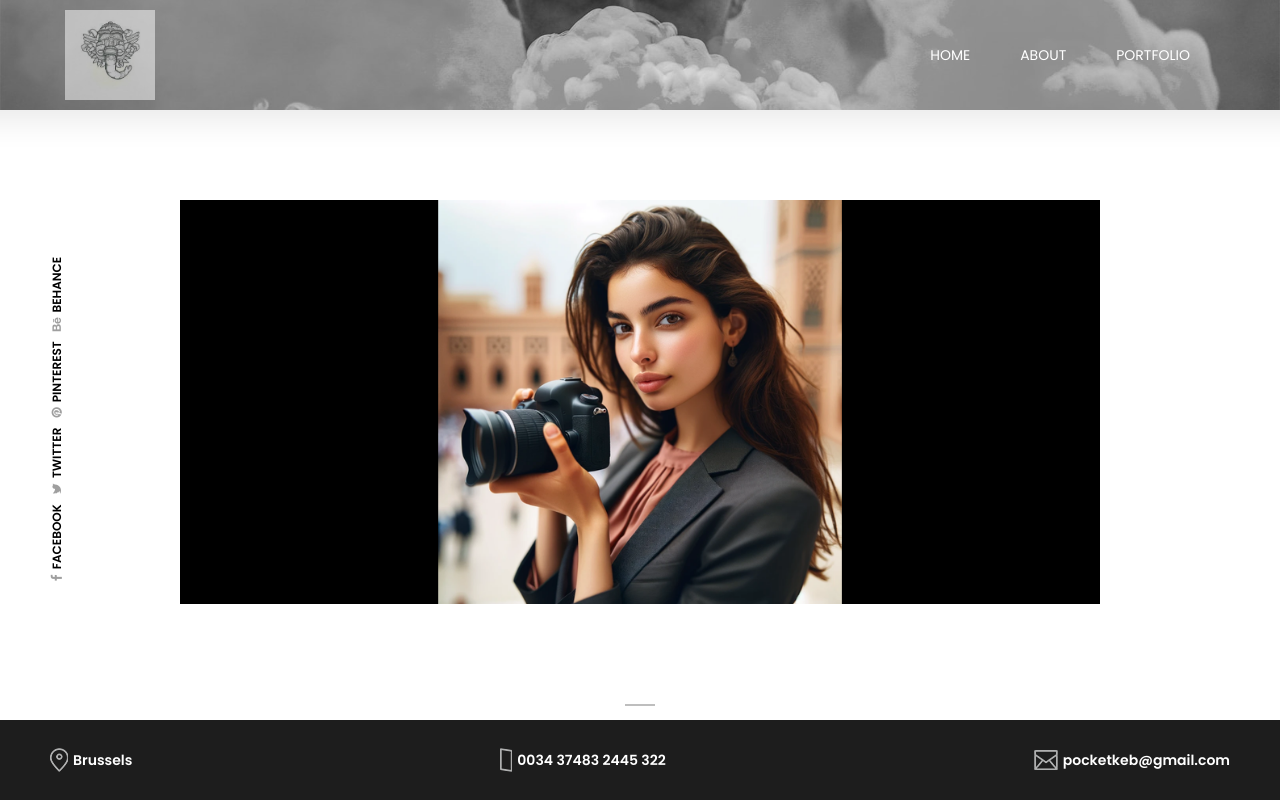
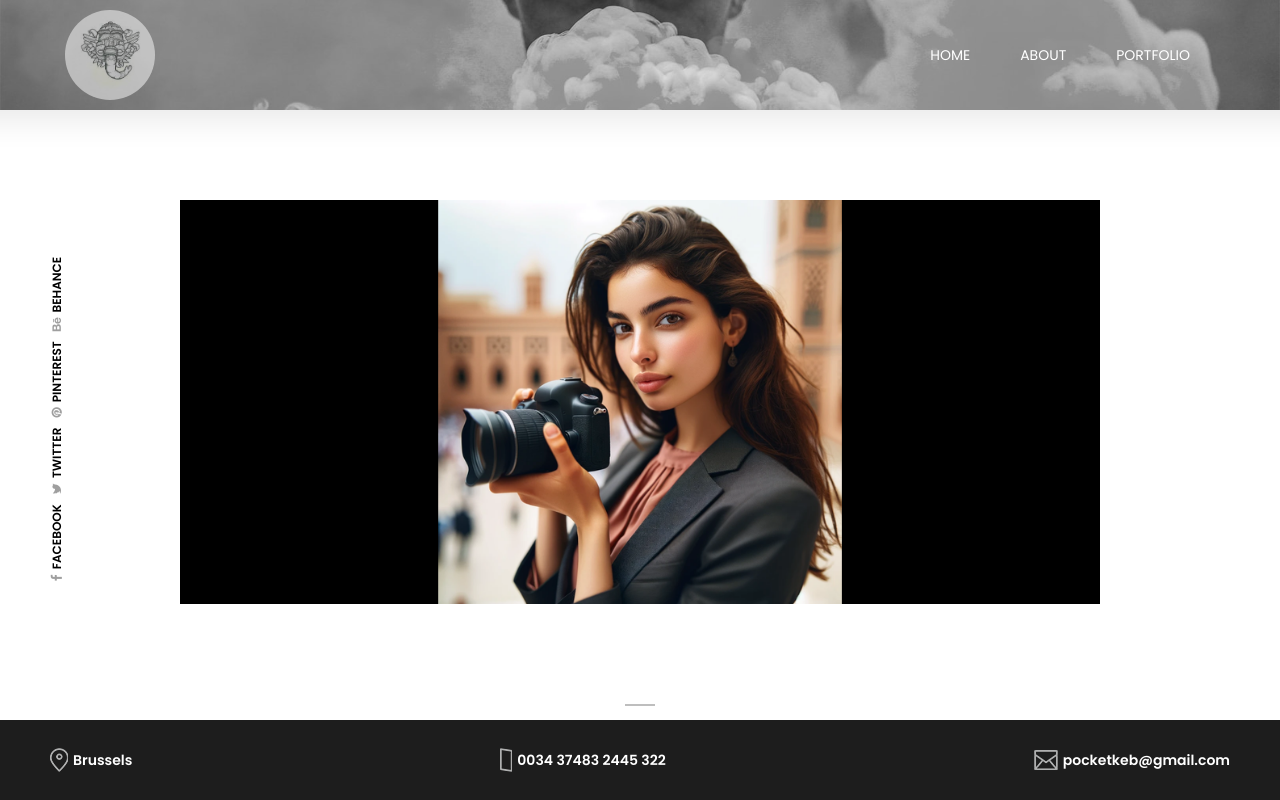
Before and after one commit to ryakeb/pocketkeb, a plain HTML site: page about-me.html in a window 1280 px wide. Shown: the top 800 px of the page. Drawn offline with Linux system fonts and the light colour scheme.

Commit message:
logo change

```diff
--- a/about-me.html
+++ b/about-me.html
@@ -56,8 +56,9 @@
                     <div class="main-menu h-100">
                         <nav class="navbar h-100 navbar-expand-lg">
                             <!-- Logo Area  -->
-                            <a class="navbar-brand" href="index.html"><img src="img/pocketkeb.jpeg" alt="Logo"
-                                    style="width: 90px; height: 90px; opacity: 0.5;"></a>
+                            <a class="navbar-brand" href="index.html">
+                                <img src="img/pocketkeb.jpeg" alt="Logo" style="width: 90px; height: 90px; opacity: 0.5; border-radius: 50%;">
+                            </a>
 
                             <button class="navbar-toggler" type="button" data-toggle="collapse"
                                 data-target="#studioMenu" aria-controls="studioMenu" aria-expanded="false"
```
Also changed, not shown: index.html (+4 -3 lines), portfolio.html (+3 -2 lines).
